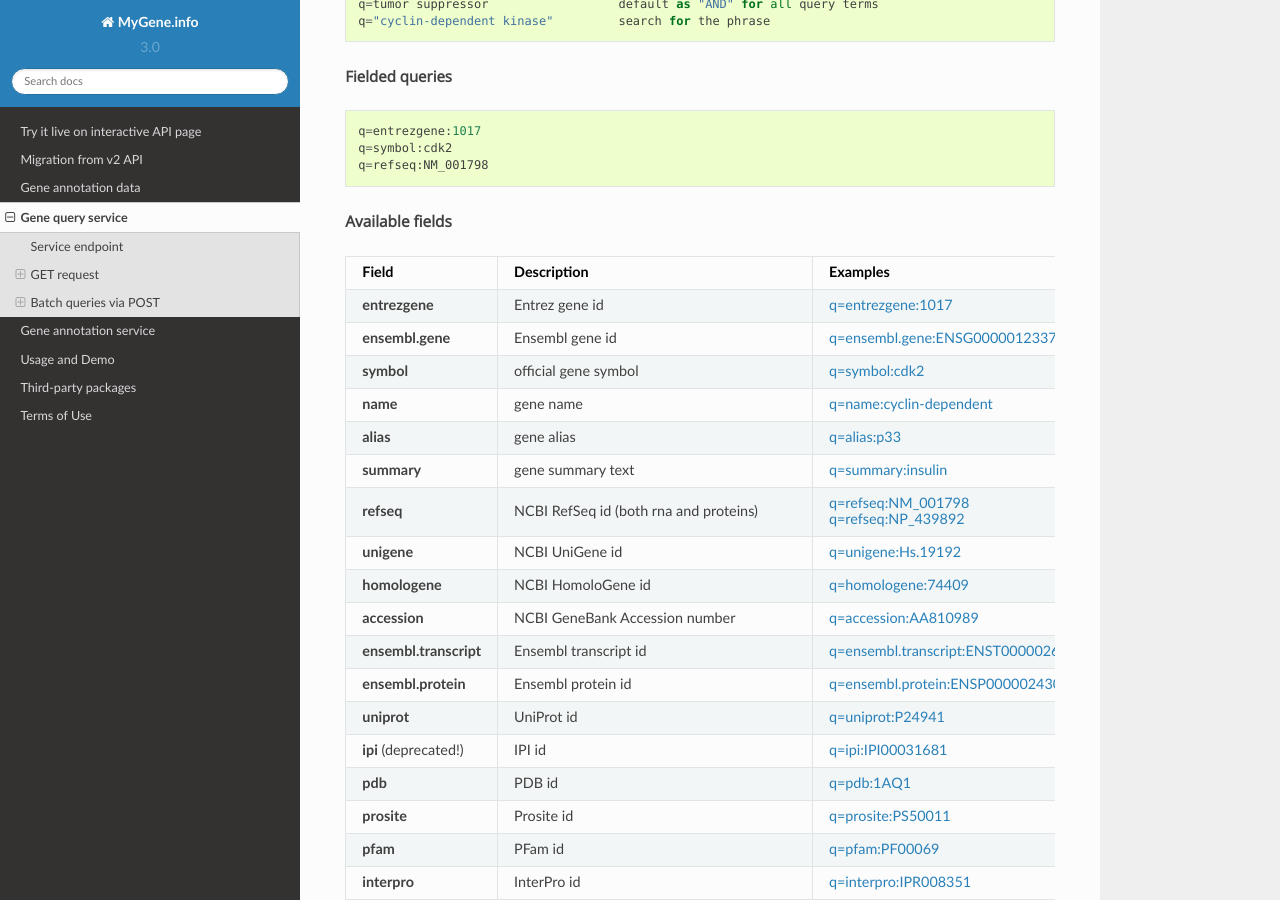
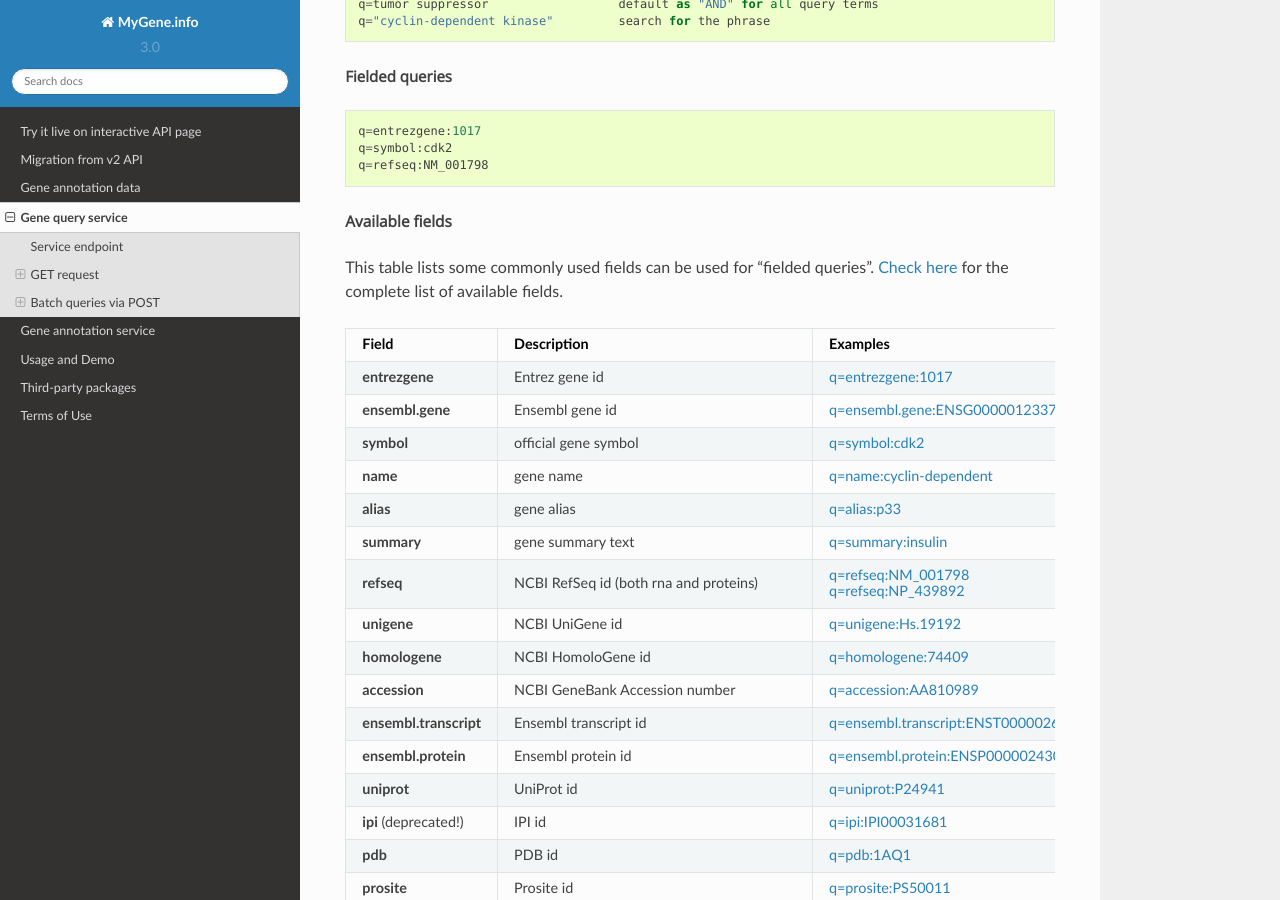
Before and after one commit to biothings/mygene.info, a Sphinx documentation site: the page built from docs/doc/query_service.rst, in a window 1280 px wide and 900 px high, scrolled down 2593 px. Built offline with Sphinx 7.4.7 and the Read the Docs theme 2.0.0, drawn with Linux system fonts in a browser that asks for light colours; some web fonts are replaced.

Commit message:
Update query_service.rst

```diff
--- a/docs/doc/query_service.rst
+++ b/docs/doc/query_service.rst
@@ -125,6 +125,9 @@ Fielded queries
 
 Available fields
 ^^^^^^^^^^^^^^^^
+
+This table lists some commonly used fields can be used for "fielded queries". `Check here <./data.html#available-fields>`_ for the complete list of available fields.
+
 ========================    =============================================    =================================================================================
 Field                        Description                                     Examples
 ========================    =============================================    =================================================================================
```
